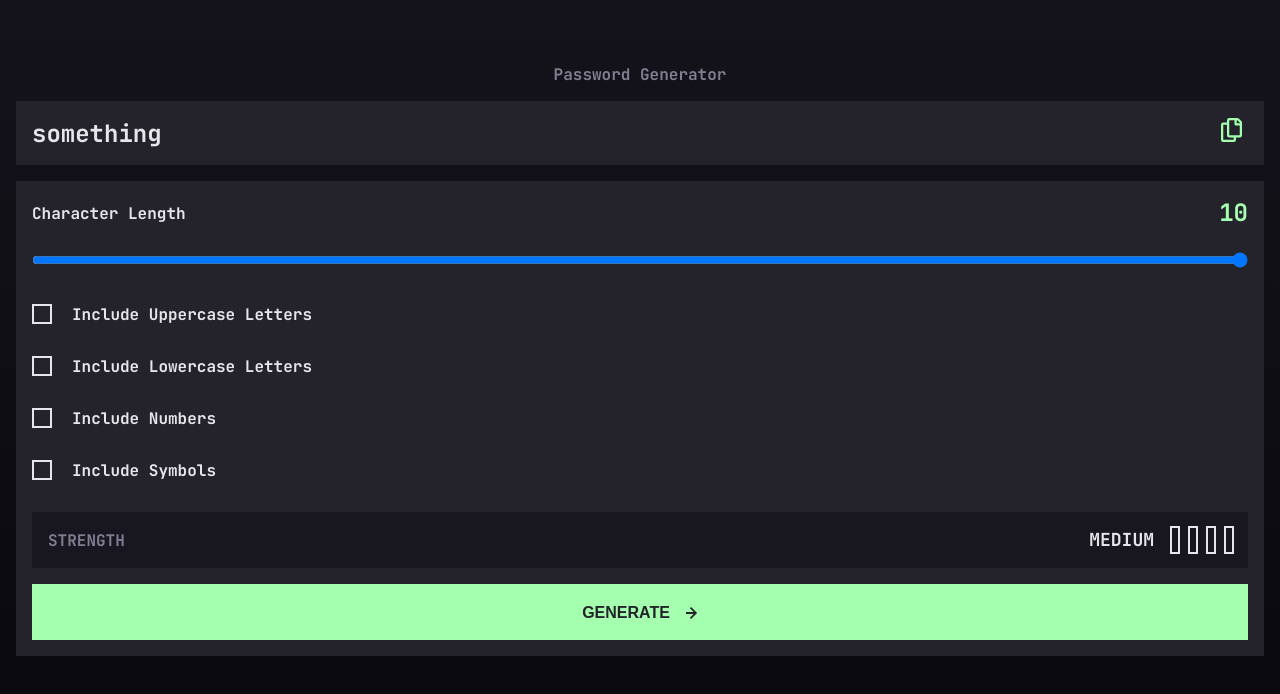
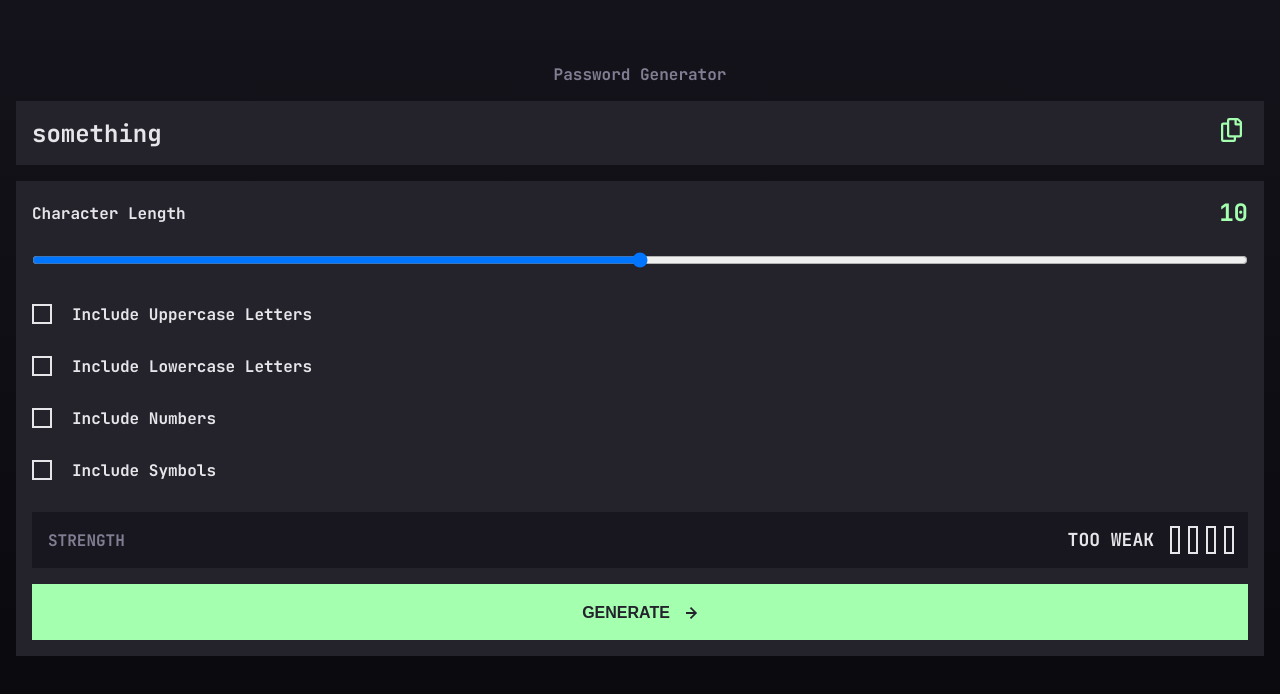
Before and after one commit to tamta123/password-generator-app, a React (Vite) app: page / in a window 1280 px wide. Shown: the top 694 px of the page. Built offline with nearby package versions, Linux system fonts and the light colour scheme.

Commit message:
added the strength level measurement function

```diff
--- a/src/App.jsx
+++ b/src/App.jsx
@@ -1,6 +1,39 @@
 import "./app.css";
+import React, { useState } from "react";
 
 function App() {
+  const [sliderValue, setSliderValue] = useState(10);
+  const [uppercaseChecked, setUppercaseChecked] = useState(false);
+  const [lowercaseChecked, setLowercaseChecked] = useState(false);
+  const [numbersChecked, setNumbersChecked] = useState(false);
+  const [symbolsChecked, setSymbolsChecked] = useState(false);
+
+  const handleSliderChange = (event) => {
+    setSliderValue(event.target.value);
+  };
+
+  const countCheckedBoxes = () => {
+    const numChecked = [
+      uppercaseChecked,
+      lowercaseChecked,
+      numbersChecked,
+      symbolsChecked,
+    ].filter((checked) => checked).length;
+
+    const strengthLevel =
+      numChecked === 0
+        ? "TOO WEAK"
+        : numChecked === 1
+        ? "WEAK"
+        : numChecked <= 3
+        ? "MEDIUM"
+        : "STRONG";
+
+    return {
+      strengthLevel,
+    };
+  };
+
   return (
     <div>
       <h1>Password Generator</h1>
@@ -17,9 +50,9 @@ function App() {
         <div className="characteristics">
           <div className="character-length">
             <span className="length">Character Length</span>
-            <span className="number">10</span>
+            <span className="number">{sliderValue}</span>
           </div>
-          <div class="slide-container">
+          <div className="slide-container">
             <input
               className="slider"
               type="range"
@@ -28,29 +61,49 @@ function App() {
               min="0"
               max="20"
               step="1"
+              value={sliderValue}
+              onChange={handleSliderChange}
             />
           </div>
           <div className="checkbox">
             <div>
-              <div className="box" id="Uppercase"></div>
-              <label for="Uppercase"> Include Uppercase Letters</label>
+              <div
+                className={`box ${uppercaseChecked ? "checked" : ""}`}
+                id="Uppercase"
+                onClick={() => setUppercaseChecked(!uppercaseChecked)}
+              ></div>
+              <label htmlFor="Uppercase"> Include Uppercase Letters</label>
             </div>
             <div>
-              <div className="box" id="Lowercase"></div>
-              <label for="Lowercase"> Include Lowercase Letters</label>
+              <div
+                className={`box ${lowercaseChecked ? "checked" : ""}`}
+                id="Lowercase"
+                onClick={() => setLowercaseChecked(!lowercaseChecked)}
+              ></div>
+              <label htmlFor="Lowercase"> Include Lowercase Letters</label>
             </div>
             <div>
-              <div className="box" id="Numbers"></div>
-              <label for="Numbers"> Include Numbers</label>
+              <div
+                className={`box ${numbersChecked ? "checked" : ""}`}
+                id="Numbers"
+                onClick={() => setNumbersChecked(!numbersChecked)}
+              ></div>
+              <label htmlFor="Numbers"> Include Numbers</label>
             </div>
             <div>
-              <div className="box" id="Symbols"></div>
-              <label for="Symbols"> Include Symbols</label>
+              <div
+                className={`box ${symbolsChecked ? "checked" : ""}`}
+                id="Symbols"
+                onClick={() => setSymbolsChecked(!symbolsChecked)}
+              ></div>
+              <label htmlFor="Symbols"> Include Symbols</label>
             </div>
           </div>
           <div className="strength">
-            <span class="title">STRENGTH</span>
-            <span className="strength-level">MEDIUM</span>
+            <span className="title">STRENGTH</span>
+            <span className="strength-level">
+              {countCheckedBoxes().strengthLevel}
+            </span>
             <div className="indicator">
               <div></div>
               <div></div>
```
